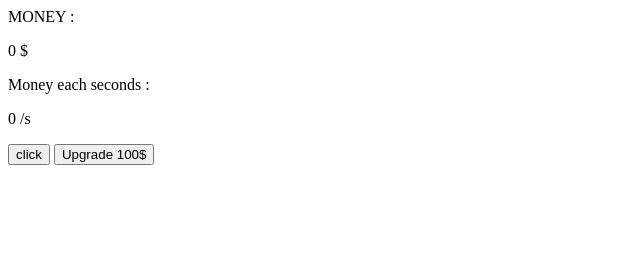
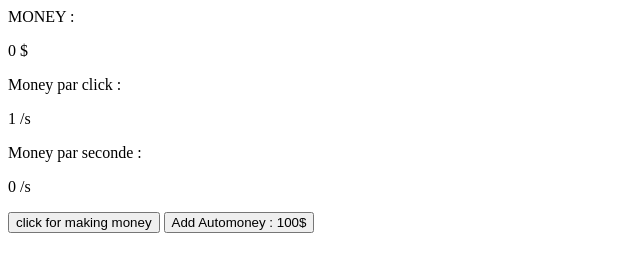
Before and after one commit to Ironakatina33/Idle-Web-Evolution, a plain HTML site: page index.html in a window 1280 px wide. Shown: the whole page, without its empty margins (0-640 px from the left). Drawn offline with Linux system fonts and the light colour scheme.

Commit message:
added money par seconde et UI upgraded

```diff
--- a/index.html
+++ b/index.html
@@ -9,11 +9,12 @@
   </style>
 <body>
 MONEY : <p class="money">0 $</p>
-Money each seconds : <p class="automoney">0 /s</p>
+Money par click : <p class="clickmoney">0 /click</p>
+Money par seconde : <p class="automoney">0 /s</p>
 
-<button class="make-money">click</button>
+<button class="make-money">click for making money</button>
 
-<button class="upgrade-1">Upgrade 100$</button>
+<button class="upgrade-1">Add Automoney : 100$</button>
 
 
 <script src="script.js"></script>
--- a/script.js
+++ b/script.js
@@ -4,6 +4,7 @@ const makemoney = document.querySelector('.make-money')
 const textMoney = document.querySelector('.money')
 const upgrade1 = document.querySelector('.upgrade-1')
 const textautomoney = document.querySelector('.automoney')
+const textclickmoney = document.querySelector('.clickmoney')
 mult = 1
 automoney = 0
 
@@ -40,5 +41,6 @@ automoney = 0
     function automoneyfunc(){
         money = money + automoney
         textautomoney.textContent = automoney + " /s"
+        textclickmoney.textContent = mult + " /s"
         textMoney.textContent = money + " $"
     }
```
